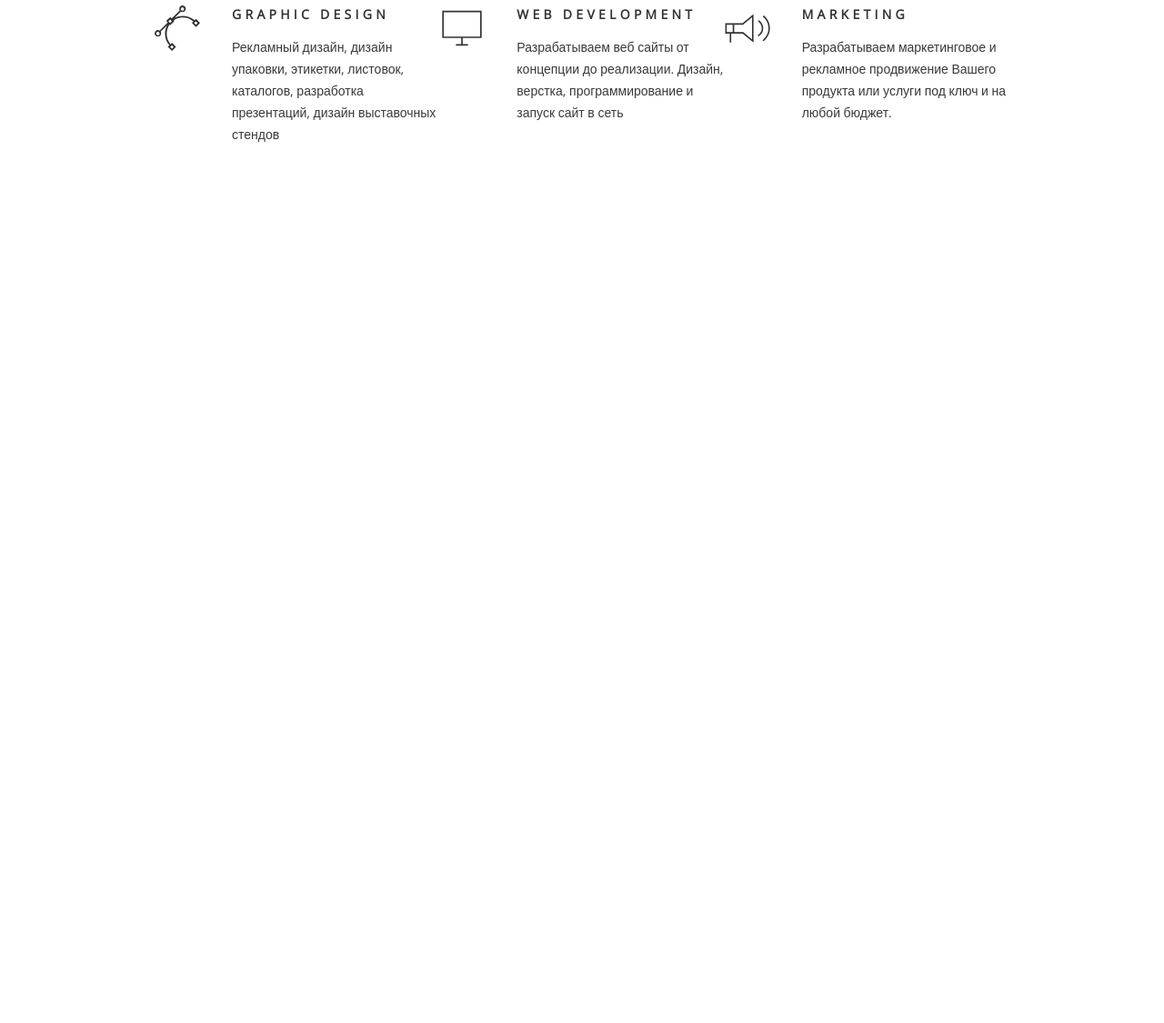
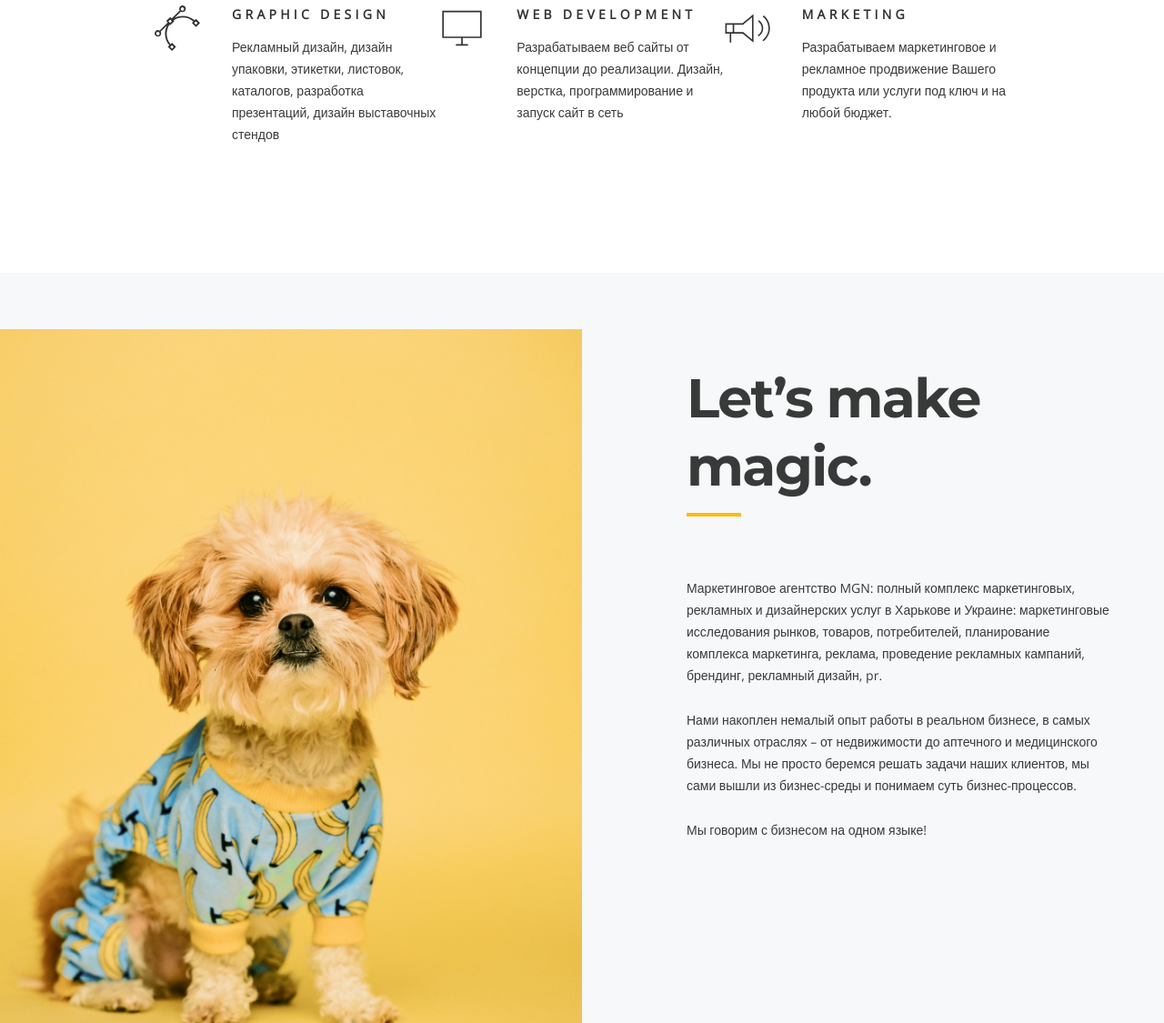
Before and after one commit to Aleksegoist/lendos_marketing, a plain HTML site: page index.html in a window 1280 px wide. Shown: the part 1915-3040 px from the top of the page at 91% size. Before the commit the page ends 2215 px from the top, so only its background shows below. Drawn offline with nearby package versions, Linux system fonts and the light colour scheme.

Commit message:
add section magic

```diff
--- a/css/style.css
+++ b/css/style.css
@@ -278,3 +278,25 @@ body {
 expertise__item-text {
   color: #777;
 }
+
+.magic {
+  background-color: #f6f8fa;
+  background-image: url('../images/magic.jpg');
+  background-repeat: no-repeat;
+  background-size: 50%;
+  background-position: left 80%;
+}
+
+.magic__inner {
+  max-width: 470px;
+  margin-left: auto;
+  padding: 100px 0 190px;
+}
+
+.magic__title {
+  margin-bottom: 67px;
+}
+
+.magic__text p {
+  margin-bottom: 25px;
+}
--- a/index.html
+++ b/index.html
@@ -139,6 +139,30 @@
       </div>
     </section>
 
+    <section class="magic">
+      <div class="container">
+        <div class="magic__inner">
+          <h2 class="title magic__title">Let’s make magic.</h2>
+          <div class="magic__text">
+            <p>
+              Маркетинговое агентство MGN: полный комплекс маркетинговых,
+              рекламных и дизайнерских услуг в Харькове и Украине: маркетинговые
+              исследования рынков, товаров, потребителей, планирование комплекса
+              маркетинга, реклама, проведение рекламных кампаний, брендинг,
+              рекламный дизайн, pr.
+            </p>
+            <p>
+              Нами накоплен немалый опыт работы в реальном бизнесе, в самых
+              различных отраслях – от недвижимости до аптечного и медицинского
+              бизнеса. Мы не просто беремся решать задачи наших клиентов, мы
+              сами вышли из бизнес-среды и понимаем суть бизнес-процессов.
+            </p>
+            <p>Мы говорим с бизнесом на одном языке!</p>
+          </div>
+        </div>
+      </div>
+    </section>
+
     <script src="https://ajax.googleapis.com/ajax/libs/jquery/3.6.3/jquery.min.js"></script>
     <script src="js/main.js"></script>
   </body>
```
Also changed, not shown: images/magic.jpg (added).
